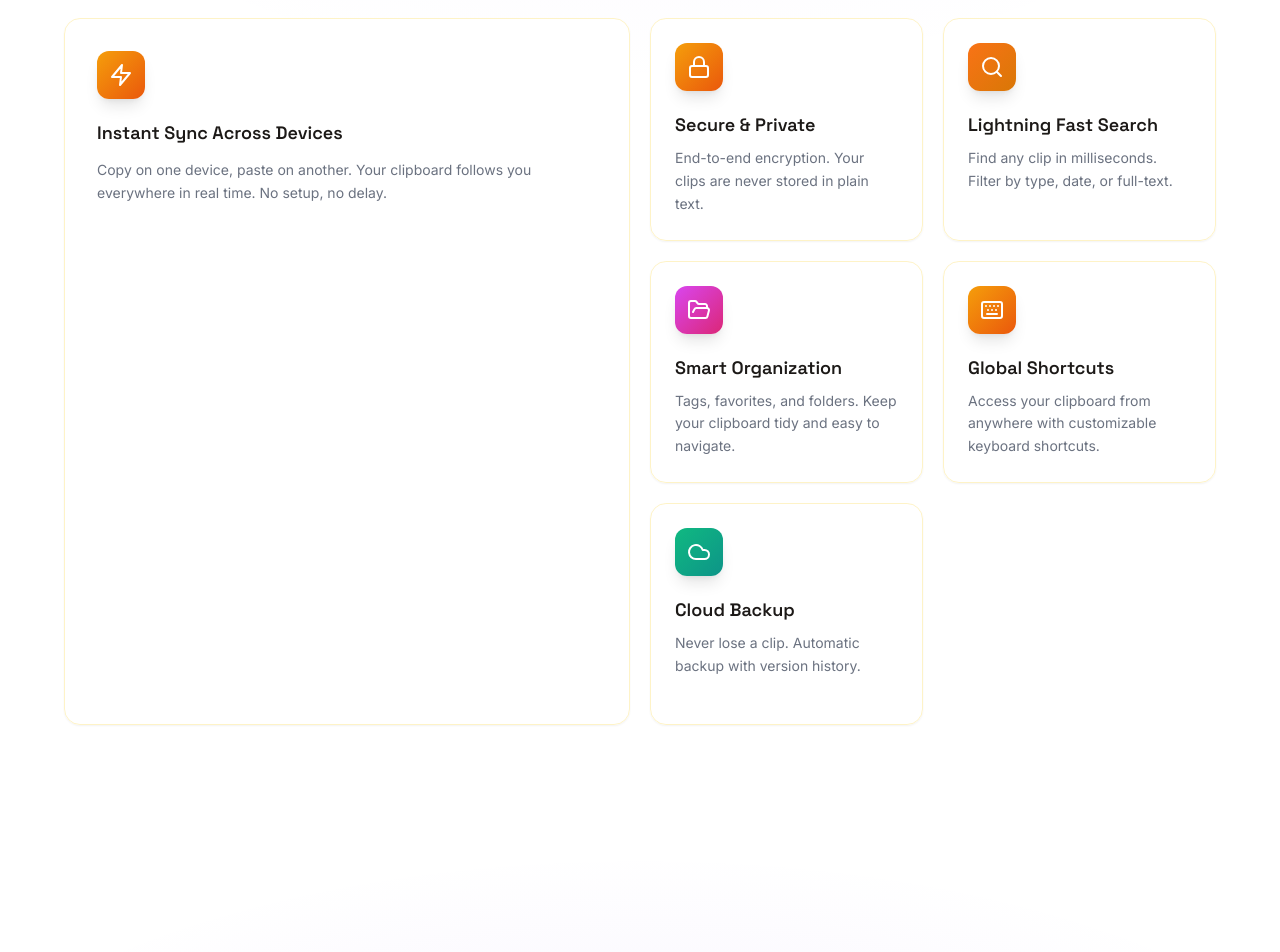
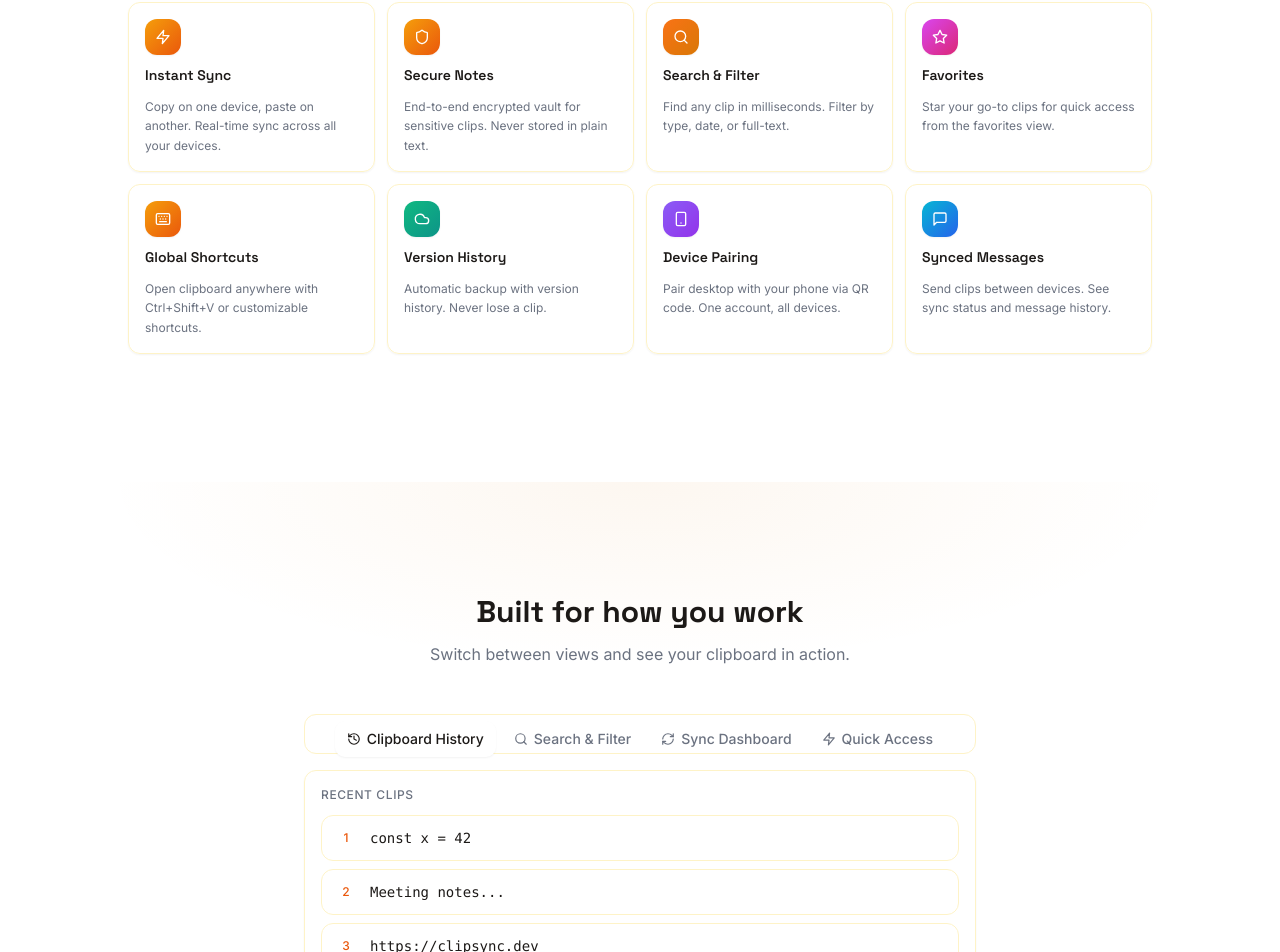
Before and after one commit to hemanth5544/ClipSync, a Next.js app in the folder apps/web/: page /features in a window 1280 px wide. Shown: the part 543-1495 px from the top of the page. Built offline with nearby package versions, Linux system fonts and the light colour scheme.

Commit message:
refined sections

```diff
--- a/apps/web/components/sections/FeaturesBento.tsx
+++ b/apps/web/components/sections/FeaturesBento.tsx
@@ -5,65 +5,78 @@ import {
   Zap,
   Lock,
   Search,
-  FolderOpen,
+  Star,
   Keyboard,
   Cloud,
+  Smartphone,
+  MessageSquare,
+  Shield,
 } from 'lucide-react'
 
 const features = [
   {
     id: 'sync',
-    title: 'Instant Sync Across Devices',
-    description: 'Copy on one device, paste on another. Your clipboard follows you everywhere in real time. No setup, no delay.',
+    title: 'Instant Sync',
+    description: 'Copy on one device, paste on another. Real-time sync across all your devices.',
     icon: Zap,
-    size: 'large' as const,
     gradient: 'from-amber-500/15 to-orange-500/15',
     iconGradient: 'from-amber-500 to-orange-600',
   },
   {
     id: 'secure',
-    title: 'Secure & Private',
-    description: 'End-to-end encryption. Your clips are never stored in plain text.',
-    icon: Lock,
-    size: 'small' as const,
+    title: 'Secure Notes',
+    description: 'End-to-end encrypted vault for sensitive clips. Never stored in plain text.',
+    icon: Shield,
     gradient: 'from-amber-500/10 to-orange-500/10',
     iconGradient: 'from-amber-500 to-orange-600',
   },
   {
     id: 'search',
-    title: 'Lightning Fast Search',
+    title: 'Search & Filter',
     description: 'Find any clip in milliseconds. Filter by type, date, or full-text.',
     icon: Search,
-    size: 'small' as const,
     gradient: 'from-orange-500/10 to-amber-500/10',
     iconGradient: 'from-orange-500 to-amber-600',
   },
   {
-    id: 'organize',
-    title: 'Smart Organization',
-    description: 'Tags, favorites, and folders. Keep your clipboard tidy and easy to navigate.',
-    icon: FolderOpen,
-    size: 'small' as const,
+    id: 'favorites',
+    title: 'Favorites',
+    description: 'Star your go-to clips for quick access from the favorites view.',
+    icon: Star,
     gradient: 'from-fuchsia-500/10 to-pink-500/10',
     iconGradient: 'from-fuchsia-500 to-pink-600',
   },
   {
     id: 'shortcuts',
     title: 'Global Shortcuts',
-    description: 'Access your clipboard from anywhere with customizable keyboard shortcuts.',
+    description: 'Open clipboard anywhere with Ctrl+Shift+V or customizable shortcuts.',
     icon: Keyboard,
-    size: 'small' as const,
     gradient: 'from-amber-500/10 to-orange-500/10',
     iconGradient: 'from-amber-500 to-orange-600',
   },
   {
     id: 'backup',
-    title: 'Cloud Backup',
-    description: 'Never lose a clip. Automatic backup with version history.',
+    title: 'Version History',
+    description: 'Automatic backup with version history. Never lose a clip.',
     icon: Cloud,
-    size: 'small' as const,
     gradient: 'from-emerald-500/10 to-teal-500/10',
     iconGradient: 'from-emerald-500 to-teal-600',
+  },
+  {
+    id: 'pairing',
+    title: 'Device Pairing',
+    description: 'Pair desktop with your phone via QR code. One account, all devices.',
+    icon: Smartphone,
+    gradient: 'from-violet-500/10 to-purple-500/10',
+    iconGradient: 'from-violet-500 to-purple-600',
+  },
+  {
+    id: 'messages',
+    title: 'Synced Messages',
+    description: 'Send clips between devices. See sync status and message history.',
+    icon: MessageSquare,
+    gradient: 'from-cyan-500/10 to-blue-500/10',
+    iconGradient: 'from-cyan-500 to-blue-600',
   },
 ]
 
@@ -108,46 +121,35 @@ export function FeaturesBento() {
           </p>
         </motion.div>
 
-        {/* Asymmetric bento grid: 4 cols, 3 rows. Sync = 2x3, rest = 1x1 */}
+        {/* Compact bento grid — equal cards, clean UI */}
         <motion.div
           variants={container}
           initial="hidden"
           whileInView="show"
           viewport={{ once: true, margin: '-40px' }}
-          className="mx-auto mt-16 grid max-w-6xl grid-cols-1 gap-4 sm:grid-cols-2 md:grid-cols-4 md:grid-rows-3 md:gap-5"
+          className="mx-auto mt-12 grid max-w-5xl grid-cols-1 gap-3 sm:grid-cols-2 lg:grid-cols-4"
         >
-          {features.map((feature, index) => {
+          {features.map((feature) => {
             const Icon = feature.icon
-            const isLarge = feature.size === 'large'
             return (
               <motion.div
                 key={feature.id}
                 variants={item}
-                className={`group relative overflow-hidden rounded-2xl border border-[var(--border)] bg-white/80 p-6 shadow-sm backdrop-blur-sm transition-all duration-300 hover:-translate-y-1 hover:border-amber-300 hover:shadow-lg hover:shadow-amber-500/15 dark:bg-zinc-800/90 dark:border-zinc-700 dark:hover:border-zinc-600 dark:hover:shadow-zinc-500/10 ${
-                  isLarge
-                    ? 'md:col-span-2 md:row-span-3 md:flex md:flex-col md:justify-center md:p-8'
-                    : ''
-                }`}
+                className="group relative overflow-hidden rounded-xl border border-[var(--border)] bg-[var(--card)]/80 p-4 shadow-sm backdrop-blur-sm transition-all duration-200 hover:border-amber-300/50 hover:shadow-md dark:bg-zinc-800/80 dark:border-zinc-700 dark:hover:border-zinc-600"
               >
                 <div
-                  className={`absolute inset-0 bg-gradient-to-br ${feature.gradient} opacity-0 transition-opacity duration-300 group-hover:opacity-100 dark:from-zinc-600/20 dark:to-zinc-500/10`}
+                  className={`absolute inset-0 bg-gradient-to-br ${feature.gradient} opacity-0 transition-opacity duration-200 group-hover:opacity-100 dark:from-zinc-600/15 dark:to-zinc-500/10`}
                 />
-                <div className="relative flex h-full flex-col">
-                  <motion.div
-                    className={`inline-flex h-12 w-12 items-center justify-center rounded-xl bg-gradient-to-br ${feature.iconGradient} text-white shadow-lg transition-transform duration-300 group-hover:scale-110`}
-                    whileHover={{ rotate: [0, -5, 5, 0] }}
-                    transition={{ duration: 0.4 }}
+                <div className="relative flex flex-col gap-3">
+                  <div
+                    className={`inline-flex h-9 w-9 shrink-0 items-center justify-center rounded-lg bg-gradient-to-br ${feature.iconGradient} text-white shadow-sm transition-transform duration-200 group-hover:scale-105`}
                   >
-                    <Icon className="h-6 w-6" aria-hidden />
-                  </motion.div>
-                  <h3 className="mt-4 font-display text-lg font-semibold text-[var(--text-primary)] md:mt-5">
+                    <Icon className="h-4 w-4" aria-hidden />
+                  </div>
+                  <h3 className="font-display text-sm font-semibold leading-tight text-[var(--text-primary)]">
                     {feature.title}
                   </h3>
-                  <p
-                    className={`mt-2 text-sm leading-relaxed text-[var(--text-secondary)] ${
-                      isLarge ? 'mt-3 max-w-md text-base' : ''
-                    }`}
-                  >
+                  <p className="text-xs leading-relaxed text-[var(--text-secondary)]">
                     {feature.description}
                   </p>
                 </div>
--- a/apps/web/components/sections/ProductShowcase.tsx
+++ b/apps/web/components/sections/ProductShowcase.tsx
@@ -3,7 +3,13 @@
 import { useState } from 'react'
 import { motion, AnimatePresence } from 'framer-motion'
 import { History, Search, RefreshCw, Zap } from 'lucide-react'
-import { Tabs, TabsList, TabsTrigger, TabsContent } from '@clipsync/ui'
+import { Tabs, TabsList, TabsTrigger } from '@clipsync/ui'
+
+const sampleClips = [
+  'const x = 42',
+  'Meeting notes...',
+  'https://clipsync.dev',
+]
 
 const tabs = [
   {
@@ -11,20 +17,25 @@ const tabs = [
     label: 'Clipboard History',
     icon: History,
     content: (
-      <div className="rounded-xl border border-[var(--border)] bg-[var(--surface)] p-4 font-mono text-sm">
-        <div className="space-y-2">
-          {['const x = 42', 'Meeting notes...', 'https://clipsync.dev'].map(
-            (line, i) => (
-              <div
-                key={i}
-                className="flex items-center gap-2 rounded-lg bg-[var(--background)]/50 px-3 py-2"
-              >
-                <span className="text-[var(--text-secondary)]">{i + 1}.</span>
-                <span className="text-[var(--text-primary)]">{line}</span>
-              </div>
-            )
-          )}
-        </div>
+      <div className="rounded-xl border border-[var(--border)] bg-[var(--card)]/80 p-4 shadow-sm backdrop-blur">
+        <p className="mb-3 text-xs font-medium uppercase tracking-wider text-[var(--text-secondary)]">
+          Recent clips
+        </p>
+        <ul className="space-y-2">
+          {sampleClips.map((text, i) => (
+            <li
+              key={i}
+              className="flex items-center gap-3 rounded-lg border border-[var(--border)] bg-[var(--background)]/60 px-3 py-2.5 transition-colors hover:bg-[var(--surface)]/80"
+            >
+              <span className="flex h-6 w-6 shrink-0 items-center justify-center rounded bg-[var(--primary)]/10 text-xs font-medium text-[var(--primary)]">
+                {i + 1}
+              </span>
+              <span className="truncate font-mono text-sm text-[var(--text-primary)]">
+                {text}
+              </span>
+            </li>
+          ))}
+        </ul>
       </div>
     ),
   },
@@ -33,11 +44,12 @@ const tabs = [
     label: 'Search & Filter',
     icon: Search,
     content: (
-      <div className="rounded-xl border border-[var(--border)] bg-[var(--surface)] p-4">
-        <div className="rounded-lg border border-[var(--border)] bg-[var(--background)] px-4 py-3 text-[var(--text-secondary)]">
-          Search clips...
+      <div className="rounded-xl border border-[var(--border)] bg-[var(--card)]/80 p-4 shadow-sm backdrop-blur">
+        <div className="flex items-center gap-2 rounded-lg border border-[var(--border)] bg-[var(--background)]/60 px-3 py-2.5 text-[var(--text-secondary)]">
+          <Search className="h-4 w-4 shrink-0" aria-hidden />
+          <span className="text-sm">Search clips...</span>
         </div>
-        <p className="mt-3 text-sm text-[var(--text-secondary)]">
+        <p className="mt-3 text-xs text-[var(--text-secondary)]">
           Instant results as you type
         </p>
       </div>
@@ -48,12 +60,12 @@ const tabs = [
     label: 'Sync Dashboard',
     icon: RefreshCw,
     content: (
-      <div className="rounded-xl border border-[var(--border)] bg-[var(--surface)] p-4">
-        <div className="flex items-center gap-2 text-[var(--primary-from)]">
-          <RefreshCw className="h-4 w-4 animate-spin" />
+      <div className="rounded-xl border border-[var(--border)] bg-[var(--card)]/80 p-4 shadow-sm backdrop-blur">
+        <div className="flex items-center gap-2 rounded-lg border border-[var(--border)] bg-emerald-500/10 px-3 py-2.5 text-emerald-600 dark:text-emerald-400">
+          <RefreshCw className="h-4 w-4 shrink-0" aria-hidden />
           <span className="text-sm font-medium">Synced • 3 devices</span>
         </div>
-        <p className="mt-2 text-sm text-[var(--text-secondary)]">
+        <p className="mt-3 text-xs text-[var(--text-secondary)]">
           All devices up to date
         </p>
       </div>
@@ -64,12 +76,12 @@ const tabs = [
     label: 'Quick Access',
     icon: Zap,
     content: (
-      <div className="rounded-xl border border-[var(--border)] bg-[var(--surface)] p-4">
-        <div className="rounded-lg border border-[var(--border)] bg-[var(--background)] px-4 py-2 font-mono text-sm">
+      <div className="rounded-xl border border-[var(--border)] bg-[var(--card)]/80 p-4 shadow-sm backdrop-blur">
+        <div className="rounded-lg border border-[var(--border)] bg-[var(--background)]/60 px-4 py-3 font-mono text-sm text-[var(--text-primary)]">
           ⌘ + Shift + V
         </div>
-        <p className="mt-2 text-sm text-[var(--text-secondary)]">
-          Open clipboard anywhere
+        <p className="mt-3 text-xs text-[var(--text-secondary)]">
+          Open clipboard from anywhere
         </p>
       </div>
     ),
@@ -81,62 +93,62 @@ export function ProductShowcase() {
 
   return (
     <section
-      className="relative py-24 md:py-32"
+      className="relative py-20 md:py-28"
       aria-labelledby="showcase-heading"
     >
-      <div className="absolute inset-0 bg-[radial-gradient(ellipse_60%_50%_at_50%_50%,rgba(124,58,237,0.08),transparent)]" />
+      <div className="absolute inset-0 bg-[radial-gradient(ellipse_70%_50%_at_50%_0%,rgba(217,119,6,0.06),transparent_60%)]" />
       <div className="container relative mx-auto px-4">
         <motion.div
-          initial={{ opacity: 0, y: 20 }}
+          initial={{ opacity: 0, y: 16 }}
           whileInView={{ opacity: 1, y: 0 }}
           viewport={{ once: true }}
           className="mx-auto max-w-2xl text-center"
         >
           <h2
             id="showcase-heading"
-            className="font-display text-3xl font-bold text-[var(--text-primary)] md:text-4xl"
+            className="font-display text-2xl font-bold text-[var(--text-primary)] md:text-3xl"
           >
             Built for how you work
           </h2>
-          <p className="mt-4 text-lg text-[var(--text-secondary)]">
+          <p className="mt-3 text-base text-[var(--text-secondary)]">
             Switch between views and see your clipboard in action.
           </p>
         </motion.div>
 
         <motion.div
-          initial={{ opacity: 0, y: 30 }}
+          initial={{ opacity: 0, y: 20 }}
           whileInView={{ opacity: 1, y: 0 }}
           viewport={{ once: true }}
-          transition={{ delay: 0.1 }}
-          className="mx-auto mt-16 max-w-3xl"
+          transition={{ delay: 0.05 }}
+          className="mx-auto mt-12 max-w-2xl"
         >
           <Tabs value={active} onValueChange={setActive} className="w-full">
-            <TabsList className="mb-6 flex w-full flex-wrap justify-center gap-2 rounded-xl bg-[var(--surface)] p-2 border border-[var(--border)]">
+            <TabsList className="mb-4 flex w-full flex-wrap justify-center gap-1.5 rounded-lg bg-[var(--surface)]/80 p-1.5 border border-[var(--border)]">
               {tabs.map((tab) => {
                 const Icon = tab.icon
                 return (
                   <TabsTrigger
                     key={tab.id}
                     value={tab.id}
-                    className="flex items-center gap-2 data-[state=active]:bg-[var(--background)] data-[state=active]:text-[var(--text-primary)]"
+                    className="flex items-center gap-1.5 rounded-md px-3 py-2 text-sm data-[state=active]:bg-[var(--background)] data-[state=active]:text-[var(--text-primary)] data-[state=active]:shadow-sm"
                   >
-                    <Icon className="h-4 w-4" />
+                    <Icon className="h-3.5 w-3.5" aria-hidden />
                     {tab.label}
                   </TabsTrigger>
                 )
               })}
             </TabsList>
-            <div className="min-h-[200px]">
+            <div className="min-h-[180px]">
               <AnimatePresence mode="wait">
                 {tabs
                   .filter((tab) => tab.id === active)
                   .map((tab) => (
                     <motion.div
                       key={tab.id}
-                      initial={{ opacity: 0, y: 10 }}
+                      initial={{ opacity: 0, y: 8 }}
                       animate={{ opacity: 1, y: 0 }}
-                      exit={{ opacity: 0, y: -10 }}
-                      transition={{ duration: 0.2 }}
+                      exit={{ opacity: 0, y: -8 }}
+                      transition={{ duration: 0.15 }}
                     >
                       {tab.content}
                     </motion.div>
```
Also changed, not shown: apps/web/components/sections/FinalCTA.tsx (+87 -12 lines), apps/web/components/sections/Hero.tsx (+20 -10 lines), apps/web/components/sections/Nav.tsx (+6 -9 lines), apps/web/components/sections/SocialProof.tsx (+7 -22 lines).
